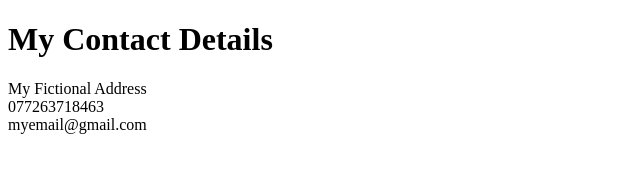
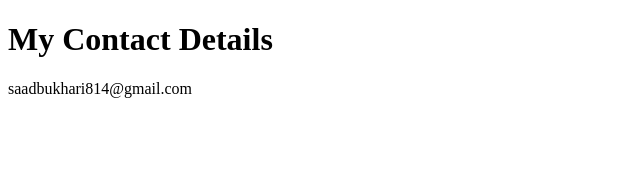
Before and after one commit to Saadbukhari7/Project-1-Online-Resume, a plain HTML site: page public/Contact.html in a window 1280 px wide. Shown: the whole page, without its empty margins (0-640 px from the left). Drawn offline with Linux system fonts and the light colour scheme.

Commit message:
Update Contact.html

```diff
--- a/public/Contact.html
+++ b/public/Contact.html
@@ -7,8 +7,7 @@
 </head>
 <body>
    <h1>My Contact Details</h1>
-   <p>My Fictional Address <br />
-   077263718463 <br />
-    myemail@gmail.com</body</p>
+   <p>
+    saadbukhari814@gmail.com</body</p>
 </body>
 </html>
```
